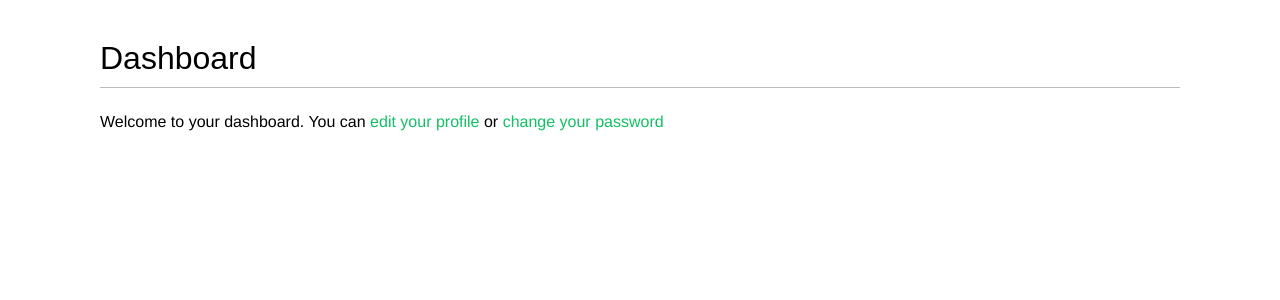
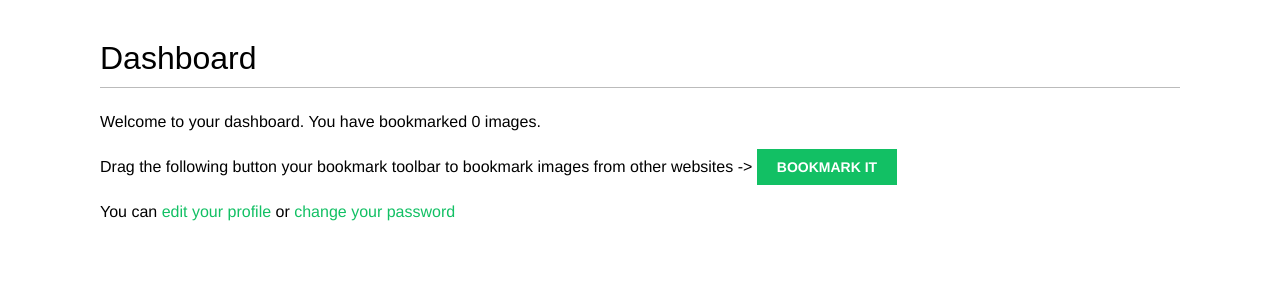
Before and after one commit to Mrmalik01/Django-practise-social-media, a Django app: page /account/ in a window 1280 px wide. Shown: the part 48-348 px from the top of the page. Run offline with Django 3.2, Linux system fonts and the light colour scheme; a user stored in the database is signed in; data that the repository does not hold is empty; some web fonts are replaced.

Commit message:
bookmarklet launcher added

```diff
--- a/account/templates/account/dashboard.html
+++ b/account/templates/account/dashboard.html
@@ -3,7 +3,17 @@
 {% block title %}Dashboard {% endblock %}
 {% block content %}
     <h1>Dashboard</h1>
-    <p>Welcome to your dashboard. You can
+    {% with total_bookmarked_images=request.user.images_created.count %}
+    <p>Welcome to your dashboard. You have bookmarked
+        {{ total_bookmarked_images }} image{{ total_bookmarked_images|pluralize }}.
+    </p>
+    {% endwith %}
+    <p>
+        Drag the following button your bookmark toolbar to bookmark images from other websites -> <a href="javascript:{% include 'bookmarklet_launcher.js' %}" class="button">Bookmark it</a>
+    </p>
+    <p>
+        You can
         <a href="{% url 'edit' %}">edit your profile</a> or
-        <a href="{% url 'password_change' %}">change your password</a></p>
+        <a href="{% url 'password_change' %}">change your password</a>
+    </p>
 {% endblock %}
--- /dev/null
+++ b/image/templates/bookmarklet_launcher.js
@@ -0,0 +1,7 @@
+(function(){
+    if (window.myBookmarklet !== undefined){
+        myBookmarklet()
+    }else{
+        document.body.appendChild(document.createElement("script")).src="https://127.0.0.1:8000/static/js/bookmarklet.js?r="+Math.floor(Math.random()*9999999999999999999);
+    }
+})();
--- a/image/views.py
+++ b/image/views.py
@@ -14,8 +14,9 @@ def image_create(request):
             image.save()
             messages.success(request, "Image added successfully")
             return redirect(image.get_absolute_url())
-        else:
-            image_form = ImageCreationForm(data=request.GET)
+    else:
+        image_form = ImageCreationForm(data=request.GET)
+
     return render(request, "images/image/create.html", {
         "section" : "images",
         "form" : image_form
```
Also changed, not shown: db.sqlite3.
